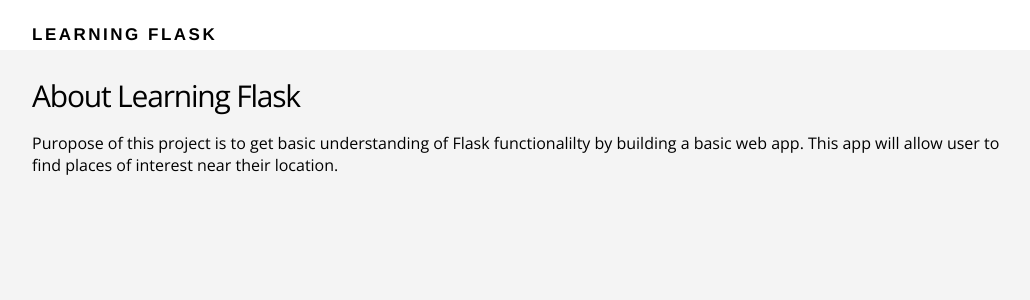
After one commit to reachsumit/learningFlask, a Flask app: page /about in a window 1280 px wide. The commit adds this page. Shown: the top 300 px of the page, without its empty margins (108-1138 px from the left). Run offline with Flask 2, Linux system fonts and the light colour scheme.

Commit message:
added About page

```diff
--- a/routes.py
+++ b/routes.py
@@ -6,5 +6,9 @@
 def index():
 	return render_template("index.html")
 
+@app.route("/about")
+def about():
+	return render_template("about.html")
+
 if __name__=="__main__":
 	app.run(debug=True)
--- /dev/null
+++ b/templates/about.html
@@ -0,0 +1,10 @@
+{% extends "layout.html" %}
+
+{% block content %}
+<main class="about-section">
+	<div class="container">
+	<h2>About Learning Flask</h2>
+	<p>Puropose of this project is to get basic understanding of Flask functionalilty by building a basic web app. This app will allow user to find places of interest near their location.</p>
+</div>
+</main>
+{% endblock %}
--- a/templates/index.html
+++ b/templates/index.html
@@ -6,7 +6,7 @@
 		<div class="section-content">
 			<h2>Discover places near you</h2>
 			<a href="#" class="btn-primary">Sign Up</a>
-			<a href="#" class="btn-secondary">Learn More</a>
+			<a href="{{ url_for('about') }}" class="btn-secondary">Learn More</a>
 		</div>
 
 		<div class="section-device">
```
